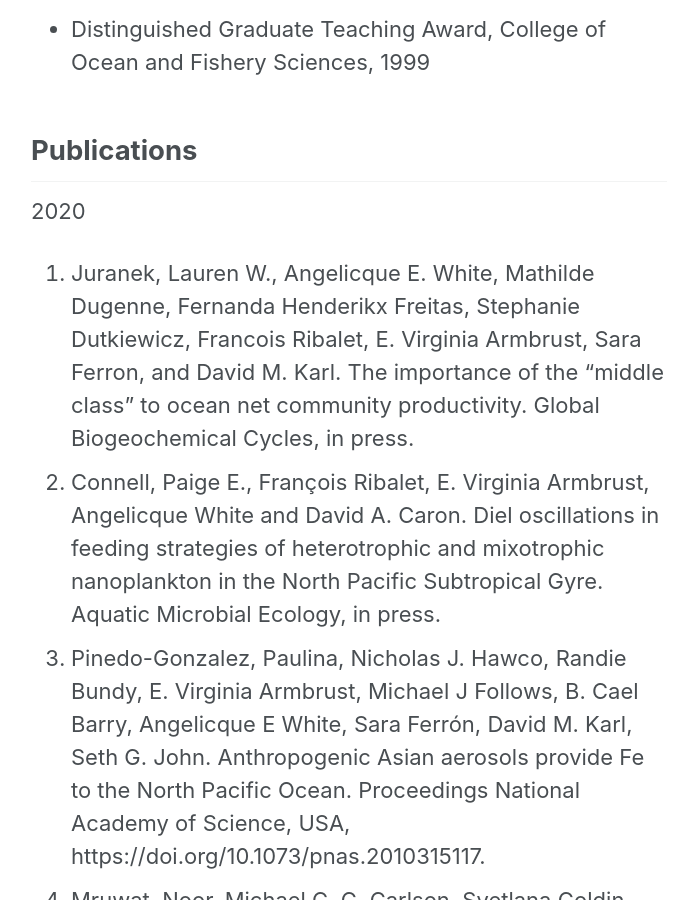
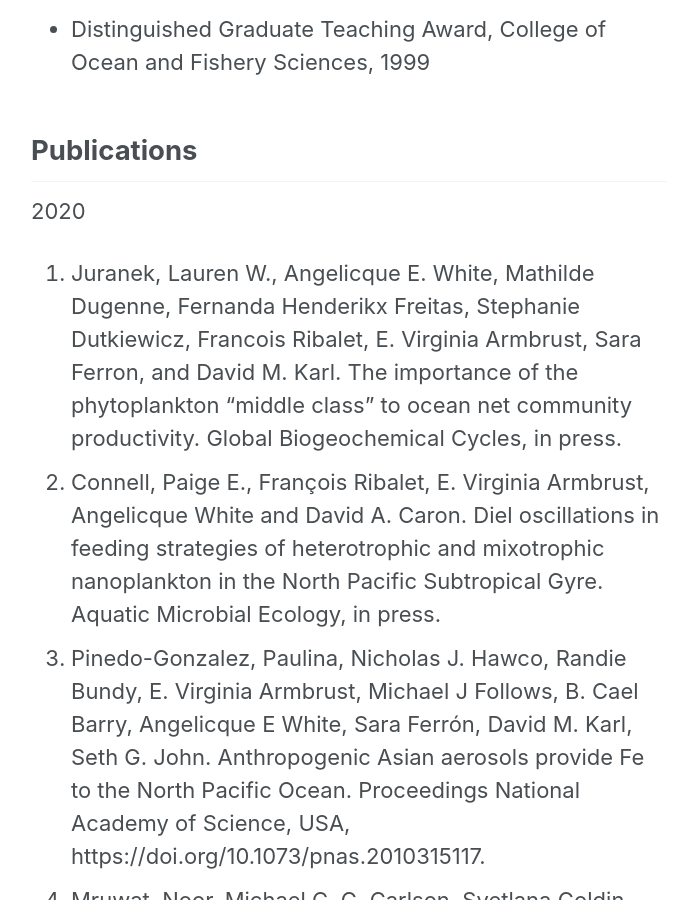
Before and after one commit to armbrustlab/armbrustlab.github.io, a Jekyll site: the page built from collections/_people/armbrust.md, in a window 1280 px wide and 900 px high, scrolled down 2968 px. Shown: the whole window, without its empty margins (291-985 px from the left). Built offline with Jekyll 4.4.1, drawn with Linux system fonts in a browser that asks for light colours; nearby versions of some CDN libraries.

Commit message:
Update armbrust.md

```diff
--- a/collections/_people/armbrust.md
+++ b/collections/_people/armbrust.md
@@ -41,7 +41,7 @@
 ## Publications
 
 2020
-1. Juranek, Lauren W., Angelicque E. White, Mathilde Dugenne, Fernanda Henderikx Freitas, Stephanie Dutkiewicz, Francois Ribalet, E. Virginia Armbrust, Sara Ferron, and David M. Karl.  The importance of the “middle class” to ocean net community productivity. Global Biogeochemical Cycles, in press.
+1. Juranek, Lauren W., Angelicque E. White, Mathilde Dugenne, Fernanda Henderikx Freitas, Stephanie Dutkiewicz, Francois Ribalet, E. Virginia Armbrust, Sara Ferron, and David M. Karl.  The importance of the phytoplankton “middle class” to ocean net community productivity. Global Biogeochemical Cycles, in press.
 1. Connell, Paige E.,  François Ribalet, E. Virginia Armbrust, Angelicque White and David A. Caron. Diel oscillations in feeding strategies of heterotrophic and mixotrophic nanoplankton in the North Pacific Subtropical Gyre. Aquatic Microbial Ecology, in press.
 1. Pinedo-Gonzalez, Paulina, Nicholas J. Hawco, Randie Bundy, E. Virginia Armbrust, Michael J Follows, B. Cael Barry, Angelicque E White, Sara Ferrón, David M. Karl, Seth G. John. Anthropogenic Asian aerosols provide Fe to the North Pacific Ocean. Proceedings National Academy of Science, USA, https://doi.org/10.1073/pnas.2010315117.
 1. Mruwat, Noor, Michael C. G. Carlson, Svetlana Goldin, François Ribalet, Shay Kirzner, Yotam Hulata, Stephen J. Beckett, Dror Shitrit, Joshua S. Weitz, E. Virginia Armbrust, Debbie Lindell. A single-cell polony method reveals low levels of infected Prochlorococcus in oligotrophic waters despite high cyanophage abundances, ISME J., https://doi.org/10.1038/s41396-020-00752-6.
```
